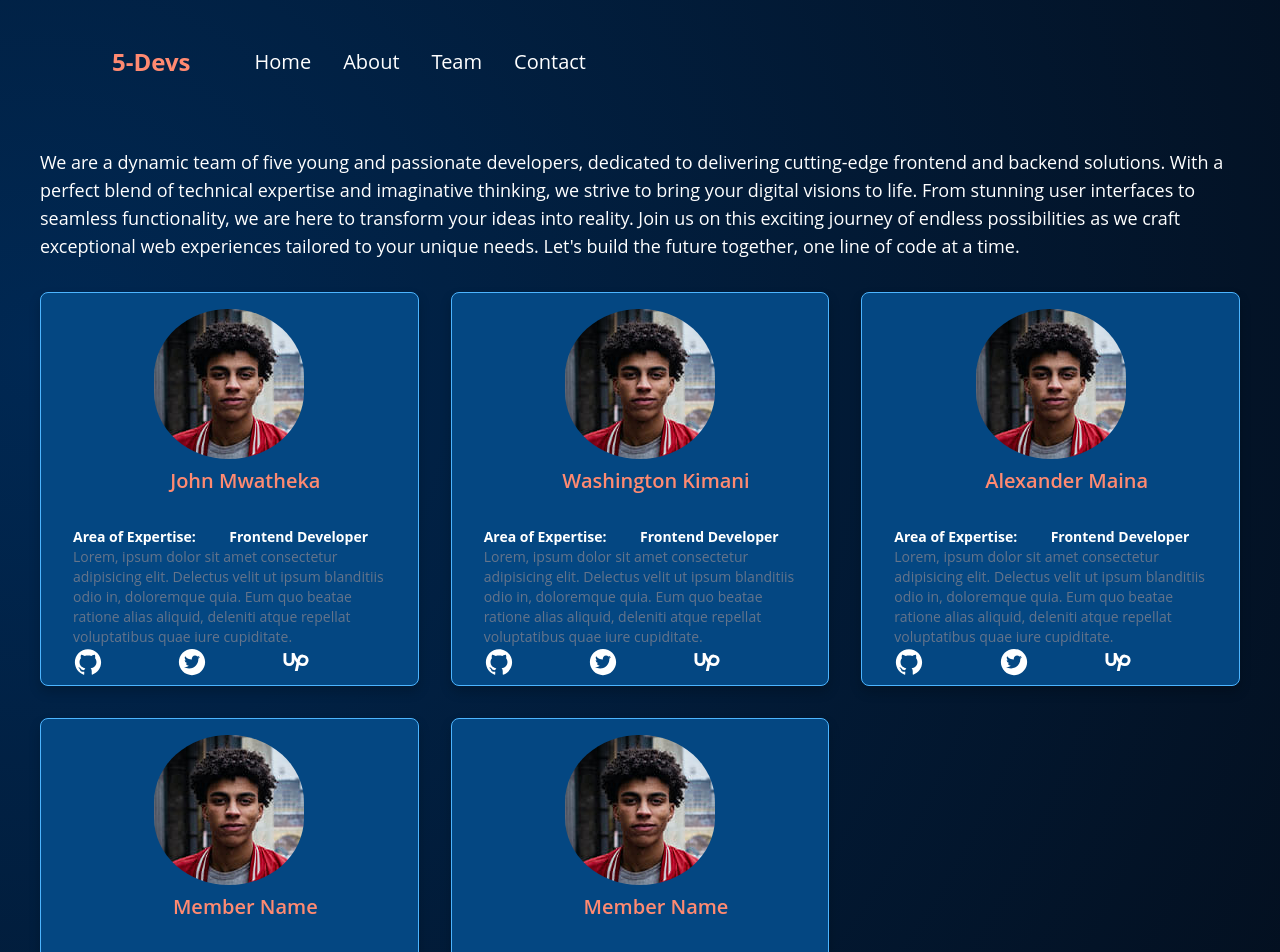
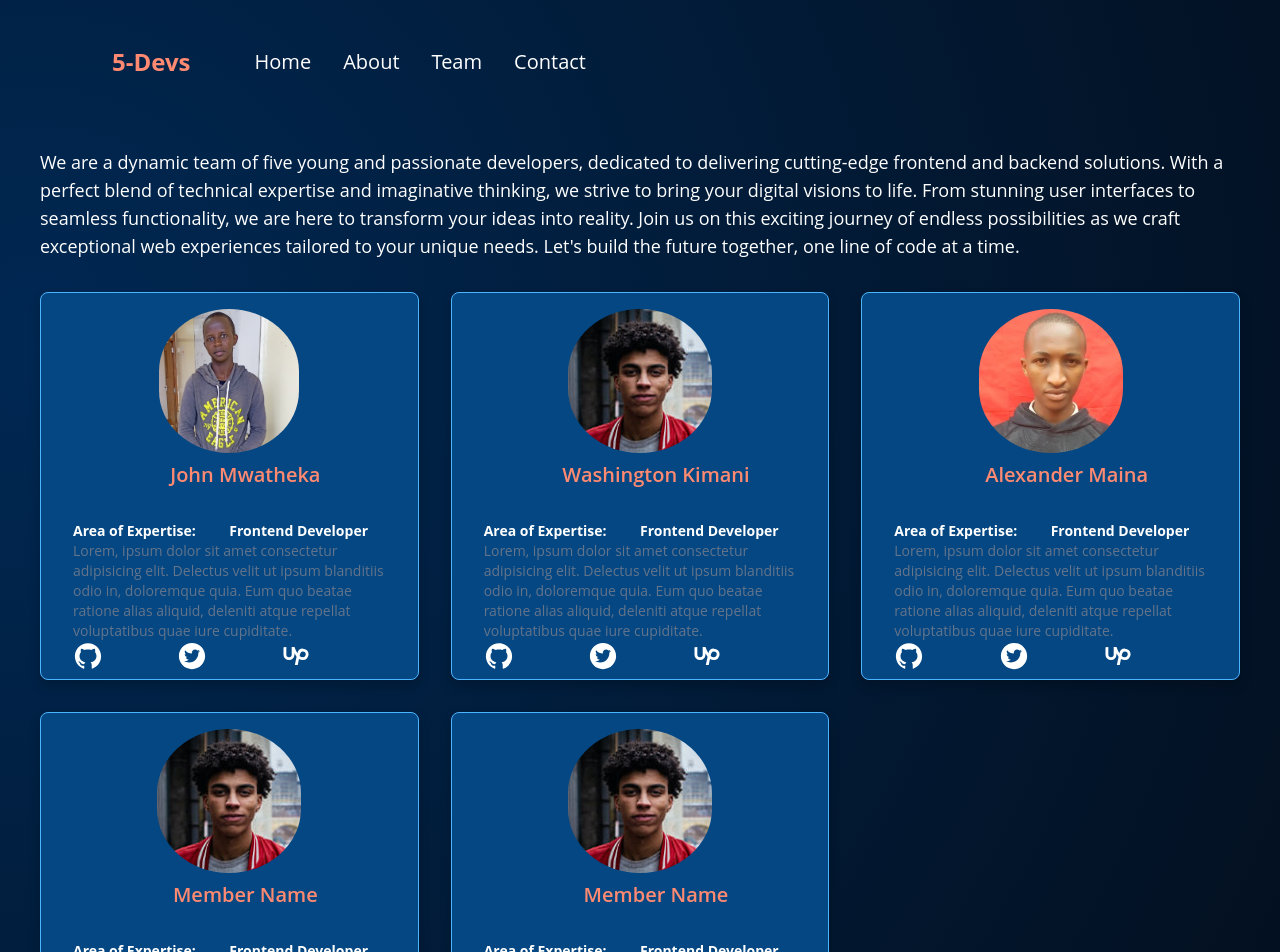
Before and after one commit to Alekiie/5-Dev-Community, a React (Vite) app: page /team in a window 1280 px wide. Shown: the top 952 px of the page. Built offline with nearby package versions, Linux system fonts and the light colour scheme.

Commit message:
Our samples

```diff
--- /dev/null
+++ b/src/assets/images/index.js
@@ -0,0 +1,3 @@
+export {default as Alex} from './alex.jpeg'
+export {default as Mwatheka} from './mwatheka.jpeg'
+export {default as Avatar} from './avatar3.jpg'
--- a/src/components/Footer.jsx
+++ b/src/components/Footer.jsx
@@ -1,11 +1,12 @@
 import React from "react";
 
 const Footer = () => {
+  const currentYear= new Date().getFullYear()
   return (
     <div className=" w-full shadow-lg   bg-gradient-bg mt-20 ">
       <div className="flex items-center justify-center border border-slate-400 w-full"></div>
       <p className="text-center mt-4 text-slate-600 cursor-pointer">
-        Copyright &copy; 2023 5Devs Community,All Rights Reserved
+        Copyright &copy; {currentYear} 5Devs Community,All Rights Reserved
       </p>
       <p className="text-center mt-4 text-slate-600 cursor-pointer mb-8">
         Follow us on <span className="text-subtext">Twitter</span>
--- a/src/components/cards/Cards.jsx
+++ b/src/components/cards/Cards.jsx
@@ -1,13 +1,13 @@
-import Avatar from '../../assets/images/avatar3.jpg'
+
 import {AiFillGithub,AiFillTwitterCircle} from 'react-icons/ai'
 import { BiLogoUpwork } from 'react-icons/bi';
 import './cards.css'
 
-const Cards = ({name}) => {
+const Cards = ({name,image}) => {
   return (
     <div className="border rounded-lg p-2 md:px-8  flex flex-col text-sm font-display text-white  card cursor-pointer w-full">
       <div className=" flex  md:px-8 flex-col text-subtext text-sm font-semibold md:text-lg md:flex md:flex-col ">
-        <img src={Avatar}  alt="passport" className=" max-w-fit flex justify-center items-center mx-auto  rounded-full py-2" />
+        <img src={image}  alt="passport" className=" max-w-[160px] max-h-[160px] flex justify-center items-center mx-auto  rounded-full py-2" />
         <p className=" my-auto text-sm text-center md:text-xl md:flex md:justify-center md:items-center md:pl-8 ">{name}</p>
       </div>
       <div>
--- a/src/pages/Team.jsx
+++ b/src/pages/Team.jsx
@@ -1,4 +1,7 @@
 import Footer from "../components/Footer";
+import {Mwatheka,Alex}from '../assets/images'
+import { Avatar } from "../assets/images";
+
 import Cards from "../components/cards/Cards";
 
 const Team = () => {
@@ -18,11 +21,11 @@ const Team = () => {
       </p>
       <div className="flex flex-col md:grid md:grid-cols-3 gap-8 mt-8">
 
-      <Cards name='John Mwatheka'/>
-      <Cards name='Washington Kimani'/>
-      <Cards name='Alexander Maina'/>
-      <Cards name='Member Name'/>
-      <Cards name='Member Name'/>
+      <Cards name='John Mwatheka' image={Mwatheka}/>
+      <Cards name='Washington Kimani' image={Avatar}/>
+      <Cards name='Alexander Maina' image={Alex}/>
+      <Cards name='Member Name' image={Avatar}/>
+      <Cards name='Member Name' image={Avatar}/>
 
       </div>
       <Footer/>
```
Also changed, not shown: src/assets/images/alex.jpeg (added), src/assets/images/mwatheka.jpeg (added).
